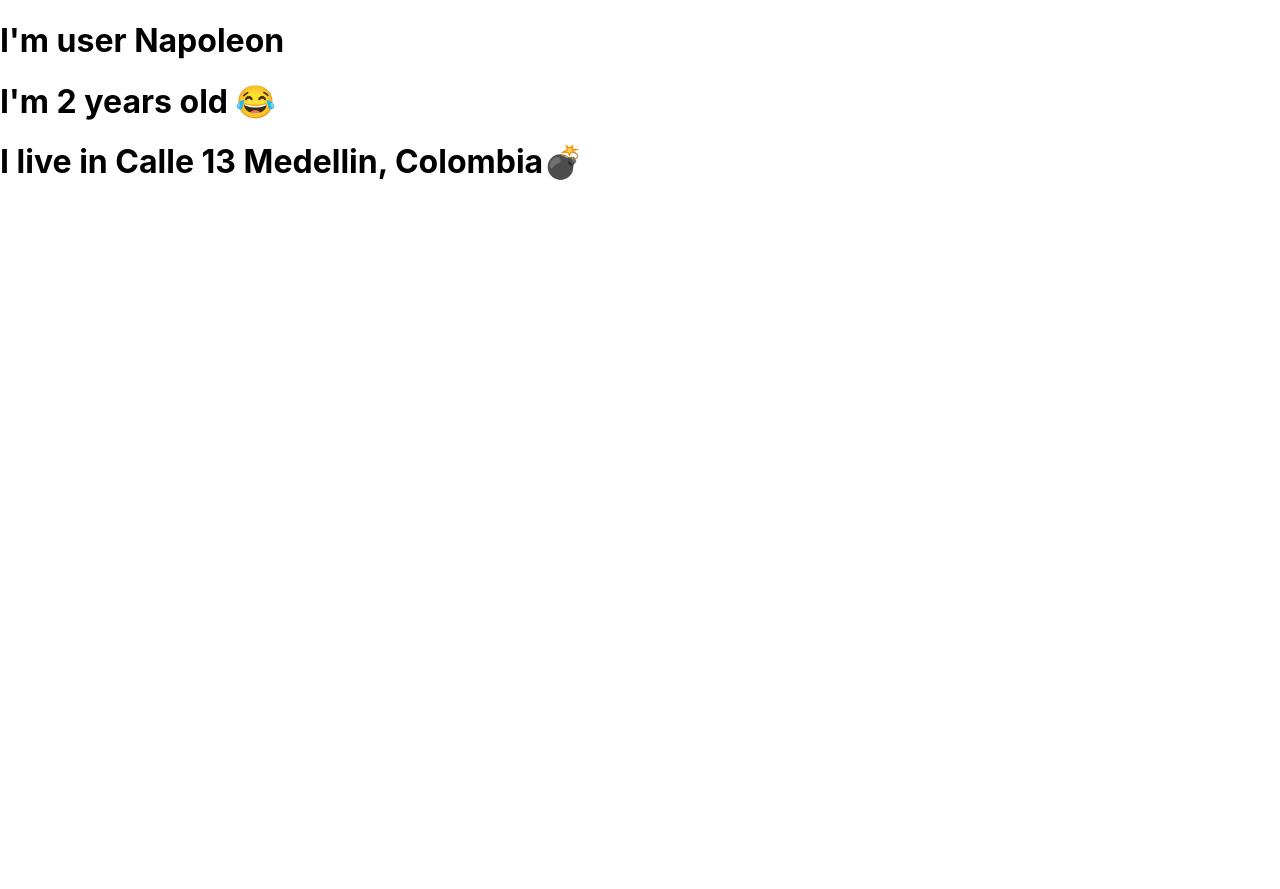
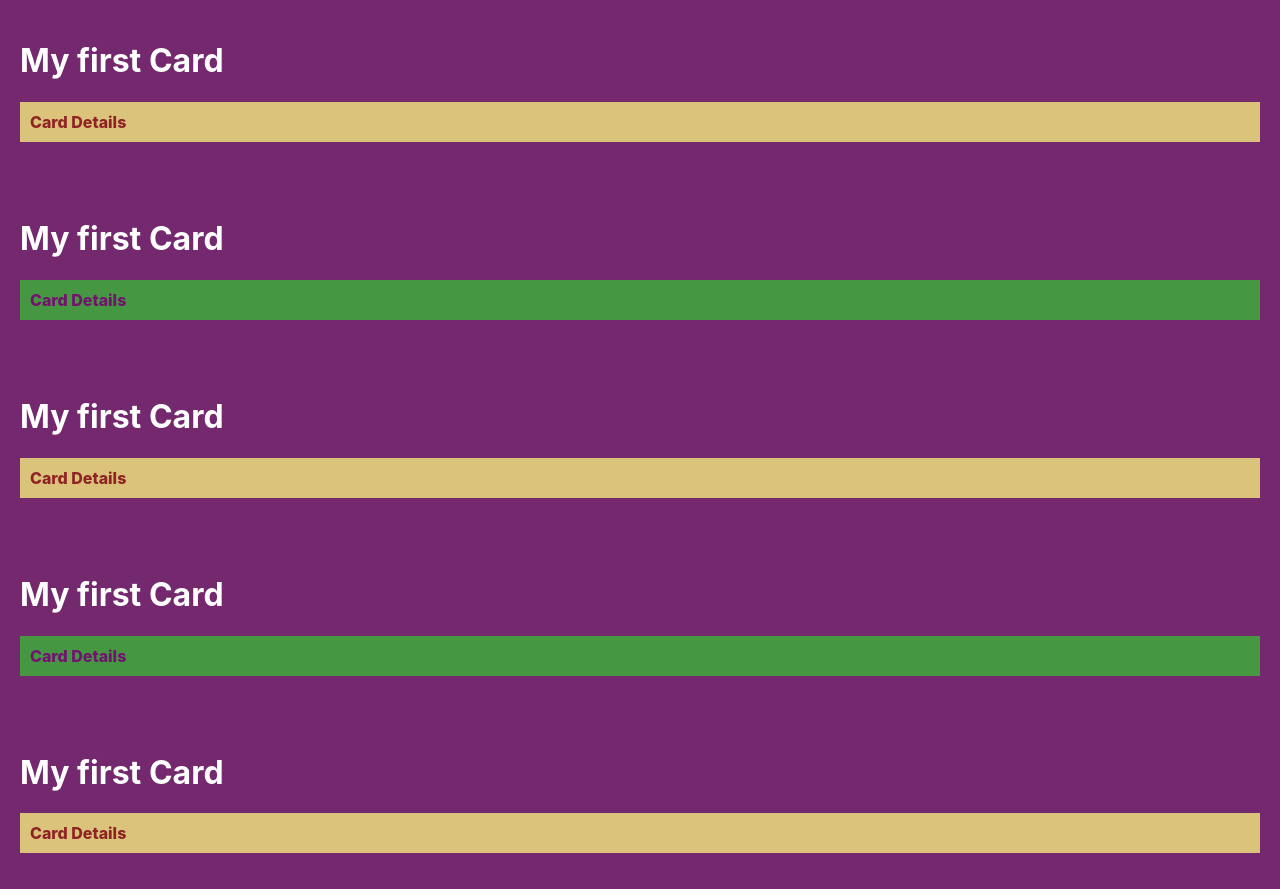
Before and after one commit to alucart2005/little_react, a React (Create React App) app: page / in a window 1280 px wide. Before the commit the page ends 800 px from the top, so only its background shows below. Built offline with nearby package versions, Linux system fonts and the light colour scheme.

Commit message:
feat: working  on SCSS

```diff
--- /dev/null
+++ b/src/components/Card.jsx
@@ -0,0 +1,9 @@
+import "./card.css";
+export function Card({estate}) {
+  return (
+    <div className="card">
+      <h1>My first Card</h1>
+      <p className={estate ? "on" : "off"}>Card Details</p>
+    </div>
+  )
+}
--- /dev/null
+++ b/src/components/card.css
@@ -0,0 +1,16 @@
+.card{
+  background-color: rgb(116, 40, 109);
+  color: white;
+  font-weight: 800;
+  padding: 20px;
+}
+.on{
+  background-color: rgb(69, 152, 65);
+  color: rgb(116, 18, 113);
+  padding: 10px;
+}
+.off{
+  background-color: rgb(219, 195, 124);
+  color: rgb(143, 36, 36);
+  padding: 10px;
+}
--- a/src/index.jsx
+++ b/src/index.jsx
@@ -1,14 +1,18 @@
 import React from "react";
 import ReactDOM from "react-dom/client";
 import "./index.css";
-import {Users} from "./components/Users";
+import { Card } from "./components/Card";
 //import App from './App';
 
 const root = ReactDOM.createRoot(document.getElementById("root"));
 root.render(
   <React.StrictMode>
-    <Users name="Napoleon"
-    age={2} adress={{street:"Calle 13", city:"Medellin", country:"Colombia"}}/>
+    <Card />
+    <Card estate={true}/>
+    <Card estate={false}/>
+    <Card estate={true}/>
+    <Card estate={false}/>
+
   </React.StrictMode>
 );
 
```
